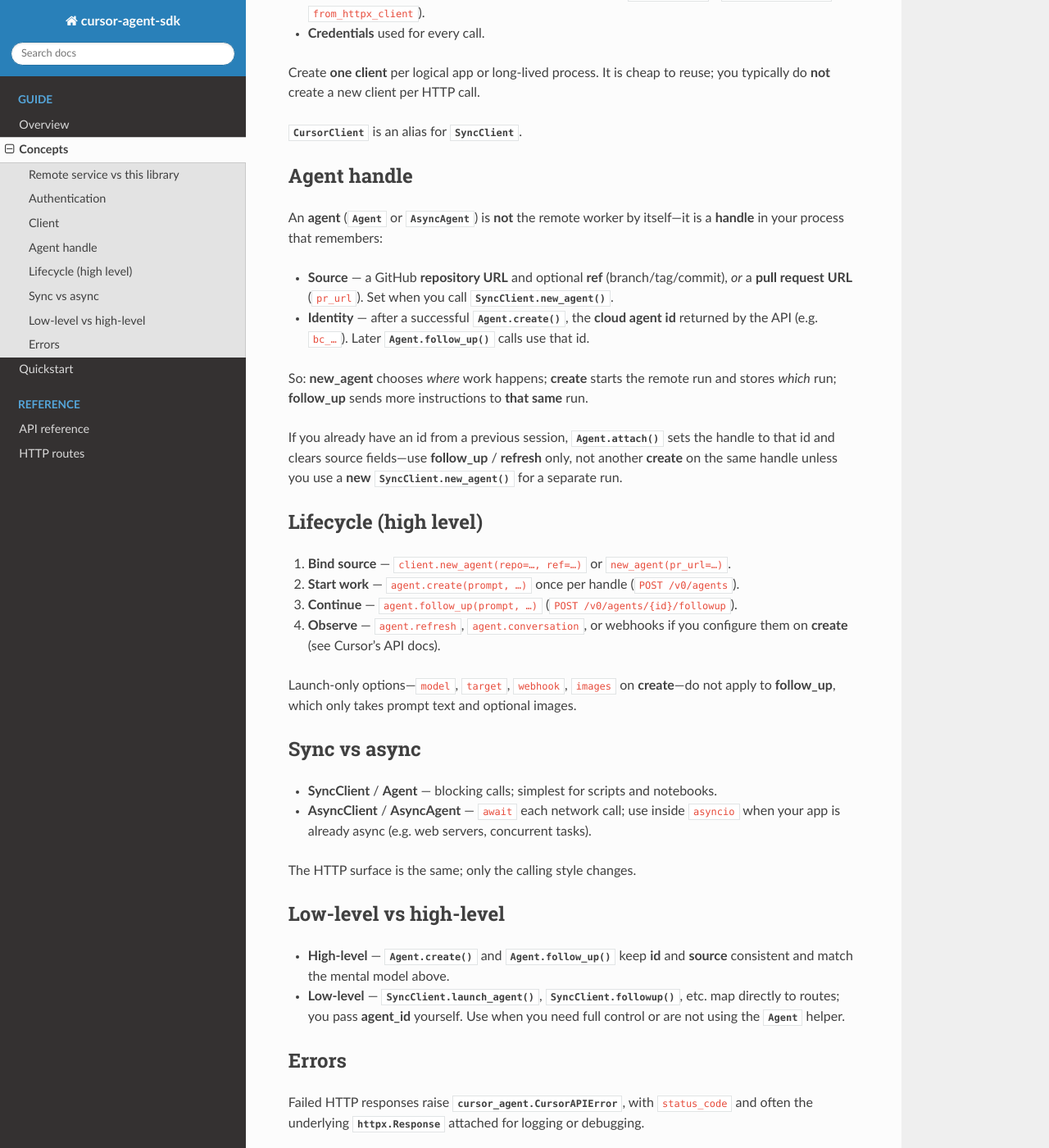
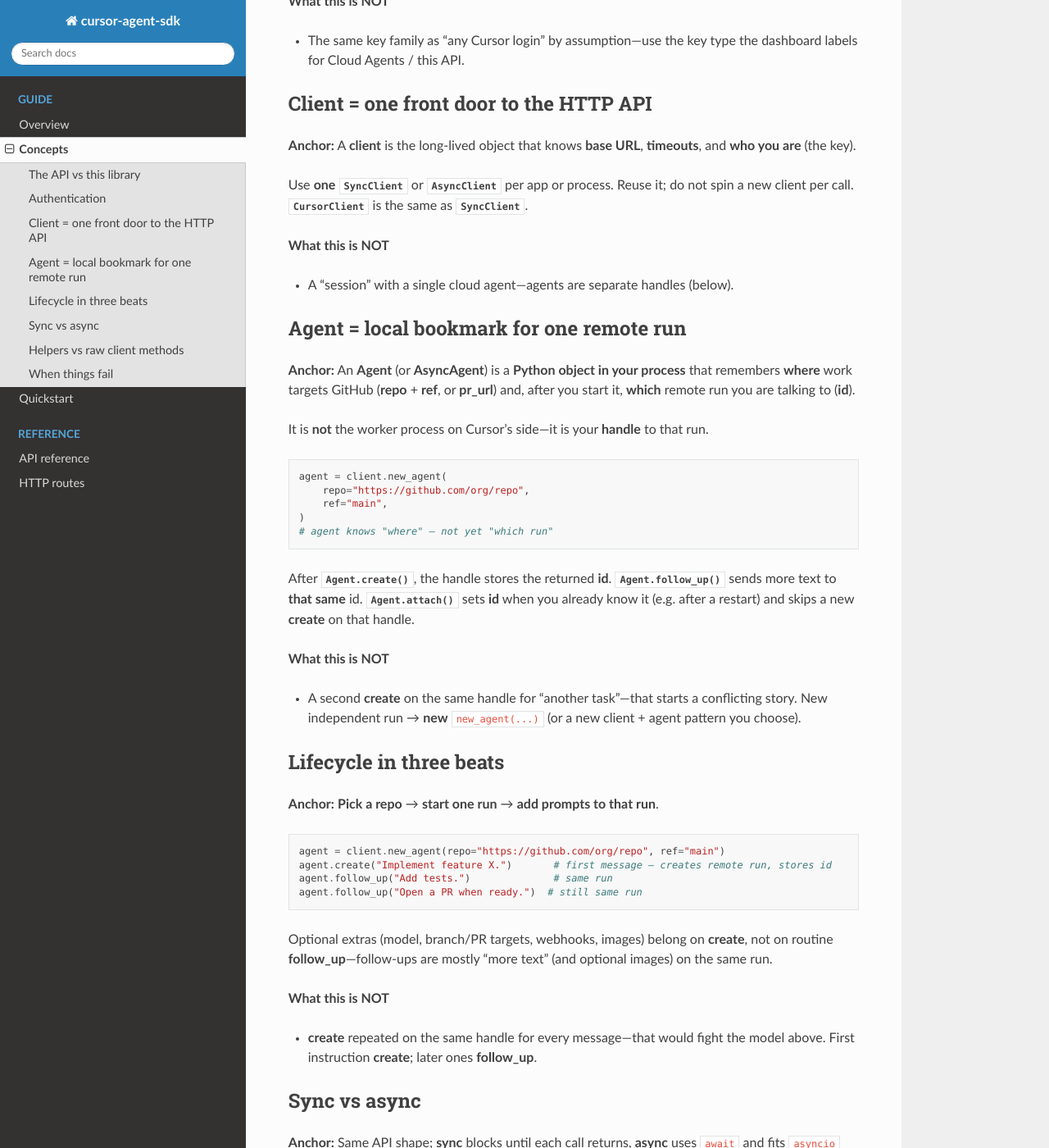
Before and after one commit to aidmet/cursor-agent-api, a Sphinx documentation site: the page built from docs/concepts.rst, in a window 1280 px wide and 1400 px high, scrolled down 834 px. Shown: the whole window at 82% size. Built offline with Sphinx 7.4.7 and the Read the Docs theme 3.1.0, drawn with Linux system fonts in a browser that asks for light colours; some of the changed text lies outside the part shown.

Commit message:
Adding teaching quality

```diff
--- a/docs/concepts.rst
+++ b/docs/concepts.rst
@@ -1,95 +1,126 @@
 Concepts
 ========
 
-This page names the main ideas behind **cursor-agent-sdk** and the
-`Cursor Cloud Agents API <https://cursor.com/docs/cloud-agent/api/endpoints>`__. For install and
-copy-paste examples, see :doc:`quickstart`.
+Ideas behind **cursor-agent-sdk**—how to think before you read the API list. Hands-on steps:
+:doc:`quickstart`.
 
-Remote service vs this library
--------------------------------
+The API vs this library
+-----------------------
 
-The **Cursor Cloud Agents API** is Cursor’s hosted HTTP API (``api.cursor.com``, paths under
-``/v0``). It creates **cloud agents** that work against **GitHub** repositories or pull requests.
+**Anchor:** Cursor runs cloud work **on their servers**; this SDK only **sends HTTP requests** from your machine.
 
-**cursor-agent-sdk** is a thin Python wrapper: it does not run the agent itself—it sends the same
-requests you could send with ``curl`` or ``httpx``, with typed methods and a small **agent**
-abstraction so you do not have to track ids and sources by hand.
+Cursor exposes a hosted **Cursor Cloud Agents API** (`Cursor Cloud Agents API docs
+<https://cursor.com/docs/cloud-agent/api/endpoints>`__). “Cloud agents” are remote jobs tied to
+GitHub repos or PRs.
+
+**cursor-agent-sdk** packages those calls in Python. It does **not** embed Cursor’s IDE, run models
+locally, or guarantee PR outcomes—only what the API returns.
+
+**What this is NOT**
+
+* A replacement for the official HTTP docs (behaviour and limits live there).
+* A way to drive the **desktop Cursor app**; it is **dashboard-style Cloud Agents**, via key + HTTP.
 
 Authentication
-----------------
+--------------
 
-Every request must include your **Cloud Agents API key**. The service expects **HTTP Basic** auth:
-**username** = the key, **password** empty. Both :class:`SyncClient` and :class:`AsyncClient` apply
-that for you when you pass the key to the constructor.
+**Anchor:** Your **Cloud Agents API key** is the credential; the client attaches it to every
+request (Basic auth: key as username, empty password).
 
-Keys are issued from the Cursor Dashboard (**Cloud Agents**). They are **secrets**: load them from
-environment variables or a secret store, not from source control.
+Get the key under Dashboard → **Cloud Agents**. Treat it like a password: env vars or a secret
+manager, not a committed file.
 
-Client
-------
+**What this is NOT**
 
-A **client** (:class:`SyncClient` or :class:`AsyncClient`) represents:
+* The same key family as “any Cursor login” by assumption—use the key type the dashboard labels for
+  Cloud Agents / this API.
 
-* The **base URL** (default ``https://api.cursor.com``).
-* **Connection settings** (timeouts, and optionally a custom :class:`httpx.Client` /
-  :class:`httpx.AsyncClient` via ``from_httpx_client``).
-* **Credentials** used for every call.
+Client = one front door to the HTTP API
+---------------------------------------
 
-Create **one client** per logical app or long-lived process. It is cheap to reuse; you typically do
-**not** create a new client per HTTP call.
+**Anchor:** A **client** is the long-lived object that knows **base URL**, **timeouts**, and **who
+you are** (the key).
 
-:class:`CursorClient` is an alias for :class:`SyncClient`.
+Use **one** :class:`SyncClient` or :class:`AsyncClient` per app or process. Reuse it; do not spin a
+new client per call. :class:`CursorClient` is the same as :class:`SyncClient`.
 
-Agent handle
-------------
+**What this is NOT**
 
-An **agent** (:class:`Agent` or :class:`AsyncAgent`) is **not** the remote worker by itself—it is a
-**handle** in your process that remembers:
+* A “session” with a single cloud agent—agents are separate handles (below).
 
-* **Source** — a GitHub **repository URL** and optional **ref** (branch/tag/commit), *or* a
-  **pull request URL** (``pr_url``). Set when you call :meth:`SyncClient.new_agent`.
-* **Identity** — after a successful :meth:`Agent.create`, the **cloud agent id** returned by the API
-  (e.g. ``bc_…``). Later :meth:`Agent.follow_up` calls use that id.
+Agent = local bookmark for one remote run
+------------------------------------------
 
-So: **new_agent** chooses *where* work happens; **create** starts the remote run and stores *which*
-run; **follow_up** sends more instructions to **that same** run.
+**Anchor:** An **Agent** (or **AsyncAgent**) is a **Python object in your process** that remembers
+**where** work targets GitHub (**repo** + **ref**, or **pr_url**) and, after you start it, **which**
+remote run you are talking to (**id**).
 
-If you already have an id from a previous session, :meth:`Agent.attach` sets the handle to that id
-and clears source fields—use **follow_up** / **refresh** only, not another **create** on the same
-handle unless you use a **new** :meth:`SyncClient.new_agent` for a separate run.
+It is **not** the worker process on Cursor’s side—it is your **handle** to that run.
 
-Lifecycle (high level)
-----------------------
+.. code-block:: python
 
-#. **Bind source** — ``client.new_agent(repo=…, ref=…)`` or ``new_agent(pr_url=…)``.
-#. **Start work** — ``agent.create(prompt, …)`` once per handle (``POST /v0/agents``).
-#. **Continue** — ``agent.follow_up(prompt, …)`` (``POST /v0/agents/{id}/followup``).
-#. **Observe** — ``agent.refresh``, ``agent.conversation``, or webhooks if you configure them on
-   **create** (see Cursor’s API docs).
+   agent = client.new_agent(
+       repo="https://github.com/org/repo",
+       ref="main",
+   )
+   # agent knows "where" — not yet "which run"
 
-Launch-only options—``model``, ``target``, ``webhook``, ``images`` on **create**—do not apply to
-**follow_up**, which only takes prompt text and optional images.
+After :meth:`Agent.create`, the handle stores the returned **id**. :meth:`Agent.follow_up` sends
+more text to **that same** id. :meth:`Agent.attach` sets **id** when you already know it (e.g. after
+a restart) and skips a new **create** on that handle.
+
+**What this is NOT**
+
+* A second **create** on the same handle for “another task”—that starts a conflicting story. New
+  independent run → **new** ``new_agent(...)`` (or a new client + agent pattern you choose).
+
+Lifecycle in three beats
+-------------------------
+
+**Anchor:** **Pick a repo** → **start one run** → **add prompts to that run**.
+
+.. code-block:: python
+
+   agent = client.new_agent(repo="https://github.com/org/repo", ref="main")
+   agent.create("Implement feature X.")       # first message — creates remote run, stores id
+   agent.follow_up("Add tests.")              # same run
+   agent.follow_up("Open a PR when ready.")  # still same run
+
+Optional extras (model, branch/PR targets, webhooks, images) belong on **create**, not on routine
+**follow_up**—follow-ups are mostly “more text” (and optional images) on the same run.
+
+**What this is NOT**
+
+* **create** repeated on the same handle for every message—that would fight the model above. First
+  instruction **create**; later ones **follow_up**.
 
 Sync vs async
 -------------
 
-* **SyncClient** / **Agent** — blocking calls; simplest for scripts and notebooks.
-* **AsyncClient** / **AsyncAgent** — ``await`` each network call; use inside ``asyncio`` when your
-  app is already async (e.g. web servers, concurrent tasks).
+**Anchor:** Same API shape; **sync** blocks until each call returns, **async** uses ``await`` and
+fits ``asyncio`` apps.
 
-The HTTP surface is the same; only the calling style changes.
+* Scripts and notebooks → :class:`SyncClient` / :class:`Agent`.
+* Servers or async pipelines → :class:`AsyncClient` / :class:`AsyncAgent`.
 
-Low-level vs high-level
------------------------
+**What this is NOT**
 
-* **High-level** — :meth:`Agent.create` and :meth:`Agent.follow_up` keep **id** and **source**
-  consistent and match the mental model above.
-* **Low-level** — :meth:`SyncClient.launch_agent`, :meth:`SyncClient.followup`, etc. map directly to
-  routes; you pass **agent_id** yourself. Use when you need full control or are not using the
-  :class:`Agent` helper.
+* Async is not “stronger”—only choose it when your program is already async.
 
-Errors
-------
+Helpers vs raw client methods
+-----------------------------
 
-Failed HTTP responses raise :exc:`cursor_agent.CursorAPIError`, with ``status_code`` and often the
-underlying :class:`httpx.Response` attached for logging or debugging.
+**Anchor:** **Agent** methods keep **id** and **source** consistent; **client** methods like
+``launch_agent`` / ``followup`` expect you to pass **agent_id** yourself.
+
+Prefer **Agent** until you need something only the low-level calls expose.
+
+**What this is NOT**
+
+* Two different backends—same service, different amount of bookkeeping in Python.
+
+When things fail
+----------------
+
+**Anchor:** HTTP errors become :exc:`cursor_agent.CursorAPIError` so you can log ``status_code`` and
+inspect ``response`` without guessing strings.
```
